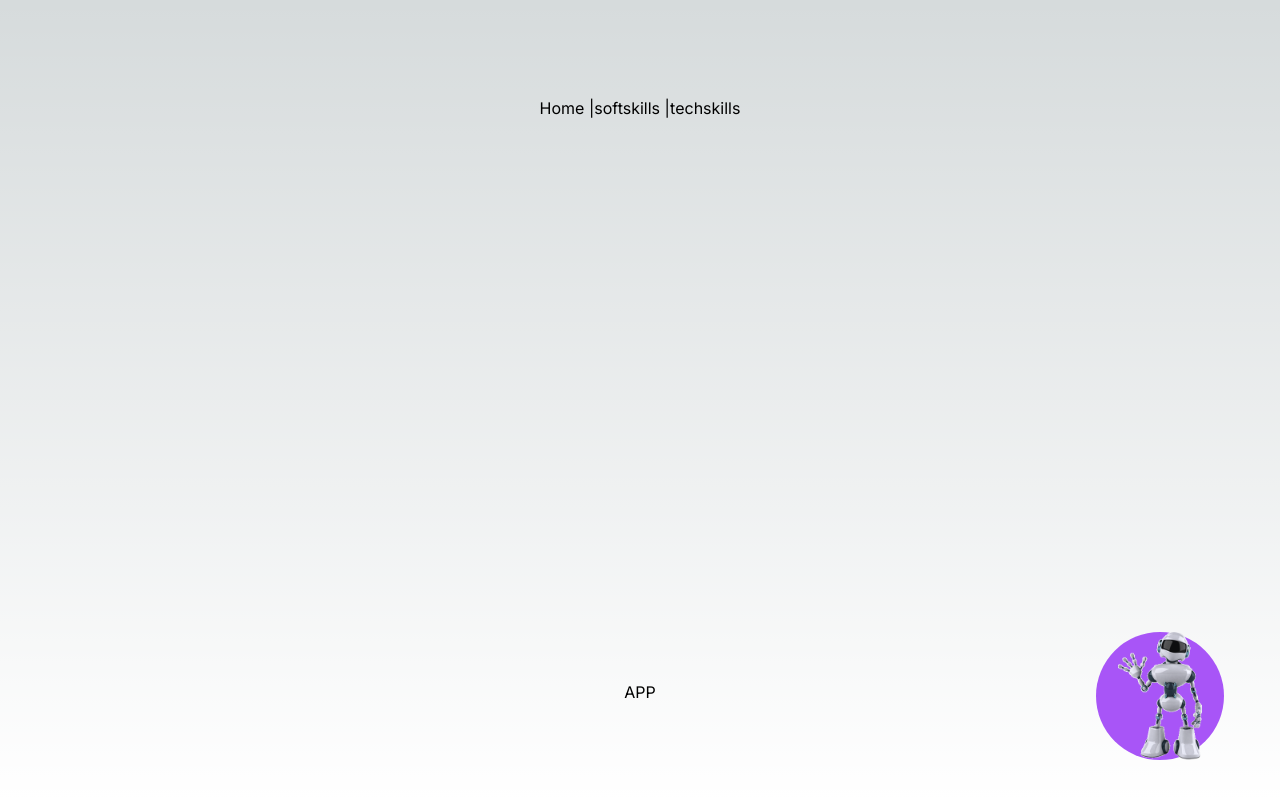
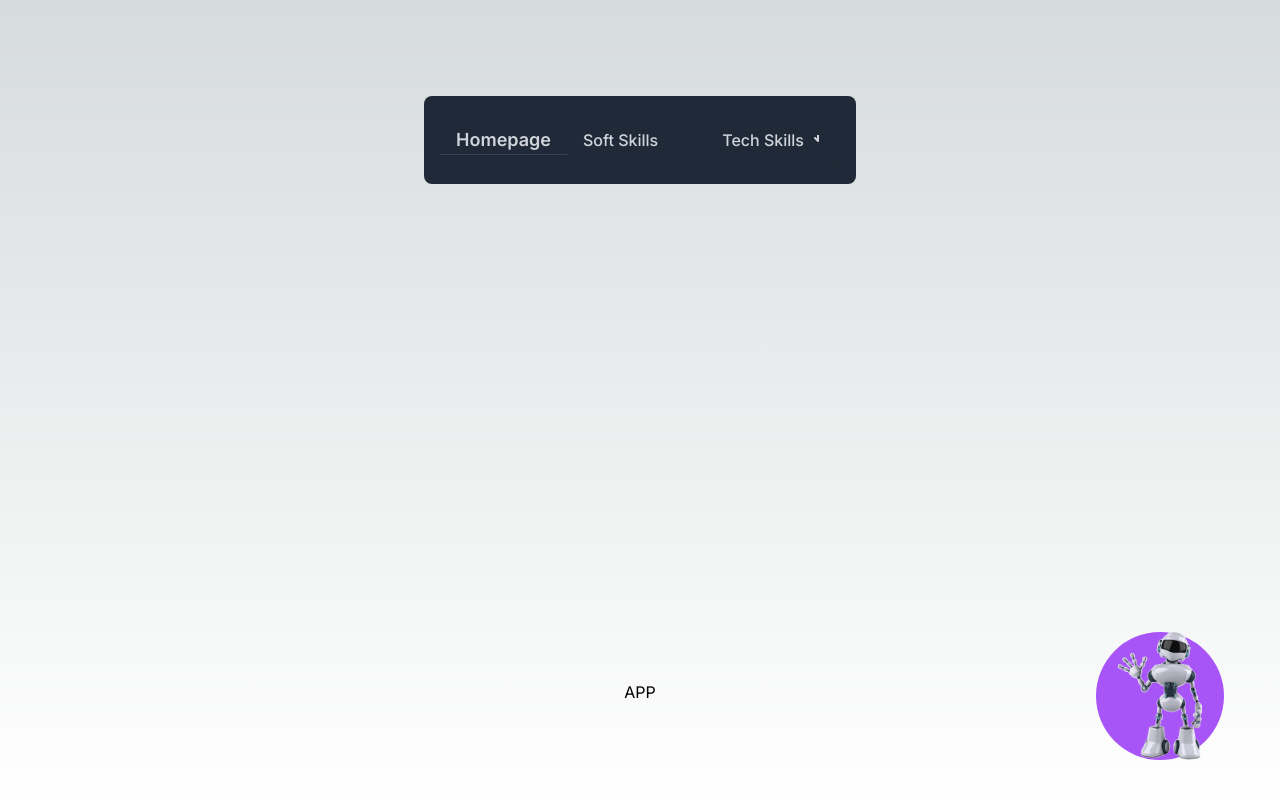
Before and after one commit to wunderfisch/nextjs_group_project, a Next.js app: page / in a window 1280 px wide. Built offline with nearby package versions, Linux system fonts and the light colour scheme.

Commit message:
navbar element created

```diff
--- a/src/components/Navbar.tsx
+++ b/src/components/Navbar.tsx
@@ -1,13 +1,155 @@
 import Link from "next/link";
-import React from "react";
+import { useState } from "react";
 
-export default function NavBar() {
+const NavBar: React.FC = () => {
+  const [darkMode, setDarkMode] = useState(false);
+  const [isDropdownOpen, setIsDropdownOpen] = useState(false);
+
+  const handleModeToggle = () => {
+    setDarkMode((prevMode) => !prevMode);
+    // Add logic here to toggle the dark mode for the entire website
+    // You can use a CSS class on the body tag or use a global state manager
+  };
+
+  // Function to toggle the dropdown visibility
+  const toggleDropdown = () => {
+    setIsDropdownOpen((prevState) => !prevState);
+  };
+
   return (
-    <nav>
-      {/* link from next is static and does not reload like normal href */}
-      <Link href="/">Home</Link> {""} |
-      <Link href="/softskills">softskills</Link> {""} |
-      <Link href="/techskills">techskills</Link>
+    <nav className={`bg-gray-800 rounded-lg border-gray-200 ${darkMode ? "dark:bg-gray-900 dark:border-gray-700" : ""}`}>
+      <div className="max-w-screen-xl flex items-center justify-between mx-auto p-4">
+        {/* Homepage wrapped in the dark line */}
+        <div className="border-b border-gray-700">
+          <Link href="/">
+            <span
+              className={`self-center text-lg font-semibold whitespace-nowrap ${
+                darkMode ? "text-white" : "text-gray-300"
+              } hover:text-blue-500 dark:hover:text-blue-500`}
+              style={{ padding: "0.5rem", margin: "0.5rem" }}
+            >
+              Homepage
+            </span>
+          </Link>
+        </div>
+        <button
+          type="button"
+          className="inline-flex items-center p-2 w-10 h-10 justify-center text-sm text-gray-500 rounded-lg md:hidden hover:bg-gray-100 focus:outline-none focus:ring-2 focus:ring-gray-200 dark:text-gray-400 dark:hover:bg-gray-700 dark:focus:ring-gray-600"
+          aria-controls="navbar-multi-level"
+          aria-expanded="false"
+        >
+          <span className="sr-only">Open main menu</span>
+          <svg className="w-5 h-5" aria-hidden="true" xmlns="http://www.w3.org/2000/svg" fill="none" viewBox="0 0 17 14">
+            <path stroke="currentColor" strokeLinecap="round" strokeLinejoin="round" strokeWidth="2" d="M1 1h15M1 7h15M1 13h15" />
+          </svg>
+        </button>
+        <div className="hidden w-full md:block md:w-auto" id="navbar-multi-level">
+          <ul className="flex flex-col font-medium p-4 md:p-0 mt-4 border border-gray-100 rounded-lg bg-gray-700 md:flex-row md:space-x-8 md:mt-0 md:border-0 md:bg-gray-800 dark:bg-gray-800 md:dark:bg-gray-900 dark:border-gray-700">
+            {/* Soft Skills */}
+            <li>
+              <Link href="/softskills">
+                <span
+                  className={`block py-2 pl-3 pr-4 ${
+                    darkMode ? "text-white" : "text-gray-300"
+                  } rounded hover:bg-gray-600 md:hover:bg-transparent md:border-0 md:hover:text-blue-700 md:p-0 dark:text-white md:dark:hover:text-blue-500 dark:hover:bg-gray-600 dark:hover:text-white md:dark:hover:bg-transparent`}
+                  style={{ padding: "0.5rem", margin: "0.5rem" }}
+                >
+                  Soft Skills
+                </span>
+              </Link>
+            </li>
+            {/* Tech Skills with Dropdown */}
+            <li>
+              <div
+                onClick={toggleDropdown} // Add onClick event to toggle the dropdown
+                className={`flex items-center justify-between w-full py-2 pl-3 pr-4 ${
+                  darkMode ? "text-gray-300" : "text-gray-300"
+                } border-b border-gray-100 hover:bg-gray-600 md:hover:bg-transparent md:border-0 md:hover:text-blue-700 md:p-0 md:w-auto dark:text-white md:dark:hover:text-blue-500 dark:focus:text-white dark:border-gray-700 dark:hover:bg-gray-600 md:dark:hover:bg-transparent`}
+                aria-expanded={isDropdownOpen ? "true" : "false"} // Set aria-expanded based on the dropdown visibility
+                style={{ padding: "0.5rem", margin: "0.5rem" }}
+              >
+                Tech Skills
+                <svg
+                  className="w-2.5 h-2.5 ml-2.5"
+                  aria-hidden="true"
+                  xmlns="http://www.w3.org/2000/svg"
+                  fill="none"
+                  viewBox="0 0 10 6"
+                >
+                  <path stroke="currentColor" strokeLinecap="round" strokeLinejoin="round" strokeWidth="2" d="M1 1 4 4 4-4" />
+                </svg>
+              </div>
+              {/* Dropdown menu */}
+              <div
+                id="dropdownNavbar"
+                className={`z-10 ${isDropdownOpen ? "block" : "hidden"} font-normal bg-gray-800 divide-y divide-gray-100 rounded-lg shadow w-44 ${
+                  darkMode ? "dark:bg-gray-700 dark:divide-gray-600" : ""
+                }`}
+              >
+                <ul className="py-2 text-sm text-gray-300 dark:text-gray-400" aria-labelledby="dropdownLargeButton">
+                  <li>
+                    <Link href="/techskills/html">
+                      <span
+                        className={`block px-4 py-2 hover:bg-gray-600 ${
+                          darkMode ? "dark:hover:bg-gray-500 dark:text-white" : "dark:text-gray-400"
+                        }`}
+                      >
+                        HTML
+                      </span>
+                    </Link>
+                  </li>
+                  <li>
+                    <Link href="/techskills/css">
+                      <span
+                        className={`block px-4 py-2 hover:bg-gray-600 ${
+                          darkMode ? "dark:hover:bg-gray-500 dark:text-white" : "dark:text-gray-400"
+                        }`}
+                      >
+                        CSS
+                      </span>
+                    </Link>
+                  </li>
+                  <li>
+                    <Link href="/techskills/javascript">
+                      <span
+                        className={`block px-4 py-2 hover:bg-gray-600 ${
+                          darkMode ? "dark:hover:bg-gray-500 dark:text-white" : "dark:text-gray-400"
+                        }`}
+                      >
+                        JavaScript
+                      </span>
+                    </Link>
+                  </li>
+                  <li>
+                    <Link href="/techskills/react">
+                      <span
+                        className={`block px-4 py-2 hover:bg-gray-600 ${
+                          darkMode ? "dark:hover:bg-gray-500 dark:text-white" : "dark:text-gray-400"
+                        }`}
+                      >
+                        React
+                      </span>
+                    </Link>
+                  </li>
+                  <li>
+                    <Link href="/techskills/advanced-react">
+                      <span
+                        className={`block px-4 py-2 hover:bg-gray-600 ${
+                          darkMode ? "dark:hover:bg-gray-500 dark:text-white" : "dark:text-gray-400"
+                        }`}
+                      >
+                        Advanced React
+                      </span>
+                    </Link>
+                  </li>
+                </ul>
+              </div>
+            </li>
+          </ul>
+        </div>
+      </div>
     </nav>
   );
-}
+};
+
+export default NavBar;
```
